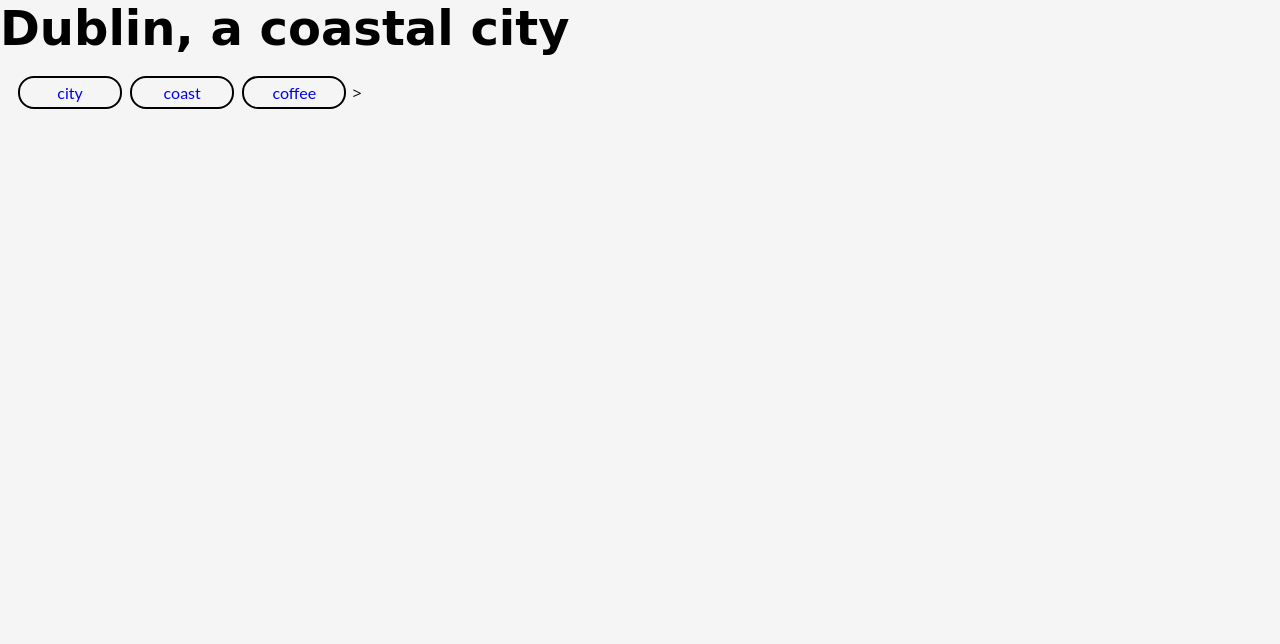
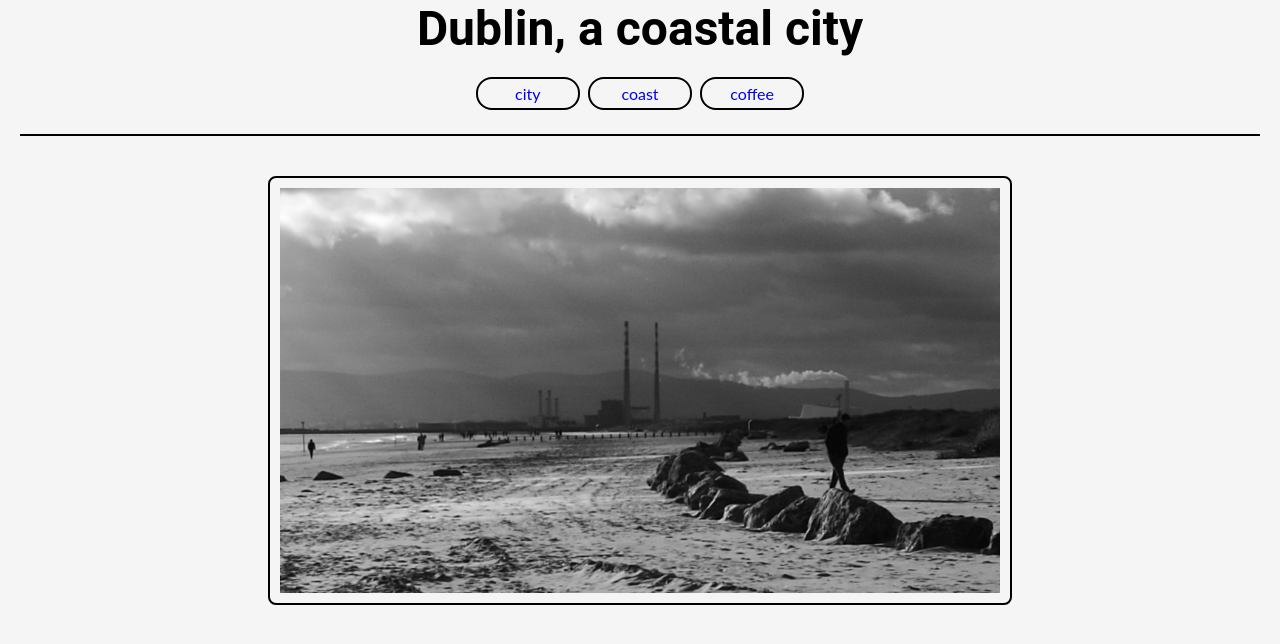
Before and after one commit to antoniobruchidev/code-institute-template, a plain HTML site: page coast.html in a window 1280 px wide. Drawn offline with nearby package versions, Linux system fonts and the light colour scheme; a web font is replaced by a local one.

Commit message:
maint:fixed css selectors for dublin pages

```diff
--- a/assets/css/style.css
+++ b/assets/css/style.css
@@ -355,13 +355,13 @@ label {
 
 
 
-.dublin ul {
+#dublin_ul {
     list-style-type: none;
     margin: 0;
     padding: 0;
 }
 
-.dublin a {
+#dublin_ul a {
     border: 2px solid black;
     border-radius: 50%;
     width: 5rem;
@@ -374,18 +374,18 @@ label {
     font-family: Lato;
 }
 
-.dublin li {
+#dublin_ul li {
     display: inline;
 }
 
-.dublin nav {
+#dublin_navbar {
     text-align: center;
     border-bottom: 2px solid black;
     margin: 0px 20px 20px 20px;
     padding-bottom: 20px;
 }
 
-.dublin img {
+#dublin_img {
     border: 2px solid black;
     max-width: 60%;
     padding: 10px;
@@ -395,11 +395,11 @@ label {
 
 }
 
-.dublin h1 {
+#dublin_header {
     font-family: Roboto, sans-serif;
     text-align: center;
 }
 
-.dublin figure {
+#dublin_figure {
     margin-top: 40px;
 }
--- a/coast.html
+++ b/coast.html
@@ -5,22 +5,31 @@
     <meta http-equiv="X-UA-Compatible" content="IE=edge" />
     <meta name="viewport" content="width=device-width, initial-scale=1.0" />
     <title>Dublin</title>
-    <link rel="stylesheet" href="assets/css/style.css">
+    <link rel="stylesheet" href="assets/css/style.css" />
   </head>
   <body>
-    <h1 class="dublin">Dublin, a coastal city</h1>
-    <nav class="dublin">
-      <ul class="dublin">
-        <li class="dublin">
-          <a href="index.html" class="dublin">city</a>
-        </li class="dublin">
-        <li class="dublin">
-          <a href="coast.html" class="dublin">coast</a>
+    <h1 id="dublin_header">Dublin, a coastal city</h1>
+    <nav id="dublin_navbar">
+      <ul id="dublin_ul">
+        <li>
+          <a href="index.html">city</a>
         </li>
-        <li class="dublin">
-          <a href="coderscoffeehouse.html" class="dublin" target="_blank">coffee</a>
-        </li>>
+        <li>
+          <a href="coast.html">coast</a>
+        </li>
+        <li>
+          <a href="coderscoffeehouse.html" target="_blank">coffee</a>
+        </li>
       </ul>
     </nav>
+    <section>
+      <figure id="dublin_figure">
+        <img
+          id="dublin_img"
+          src="assets/images/beach.jpg"
+          alt="an image of coastal Dublin"
+        />
+      </figure>
+    </section>
   </body>
 </html>
```
Also changed, not shown: index.html (+20 -11 lines).
